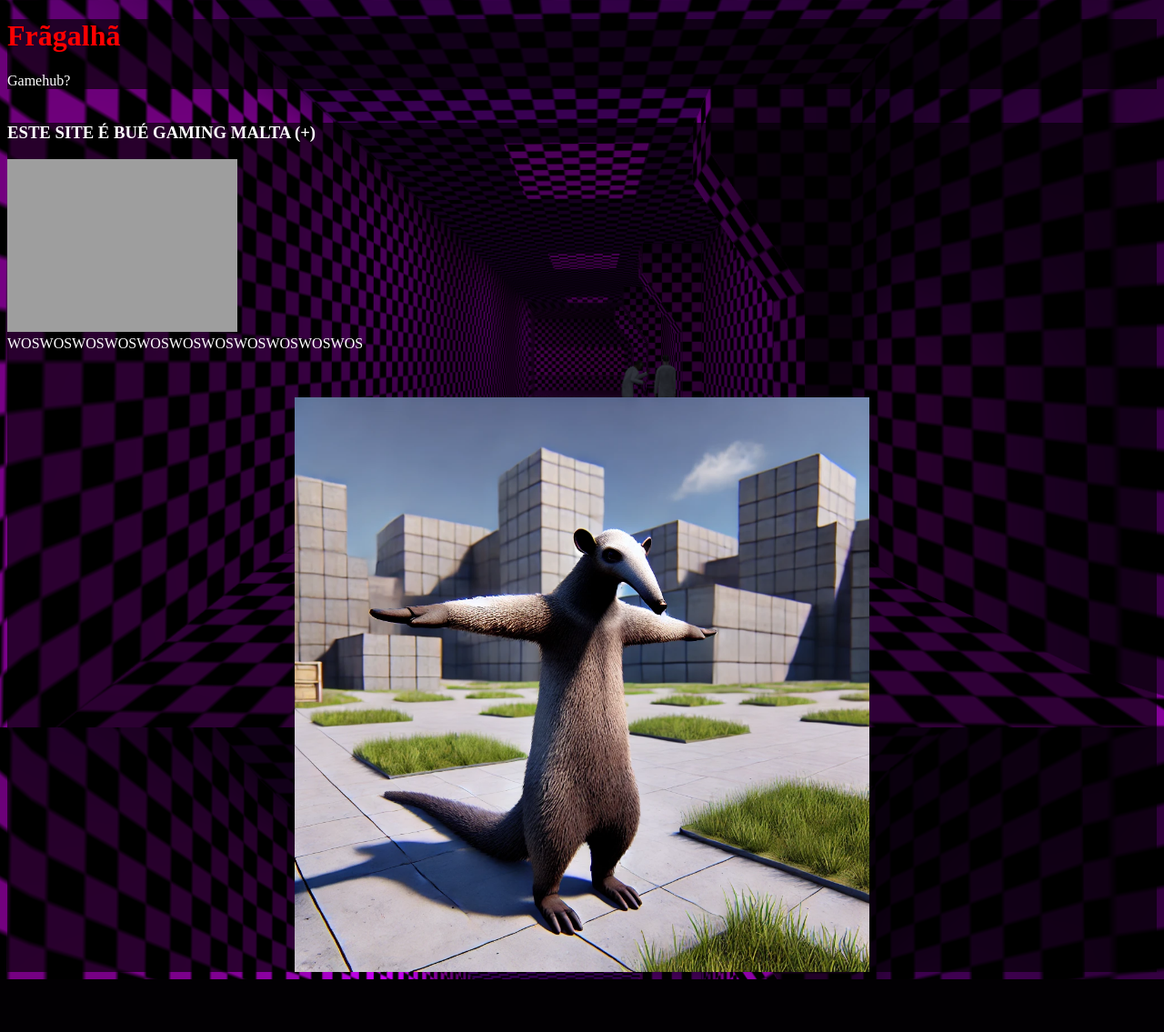
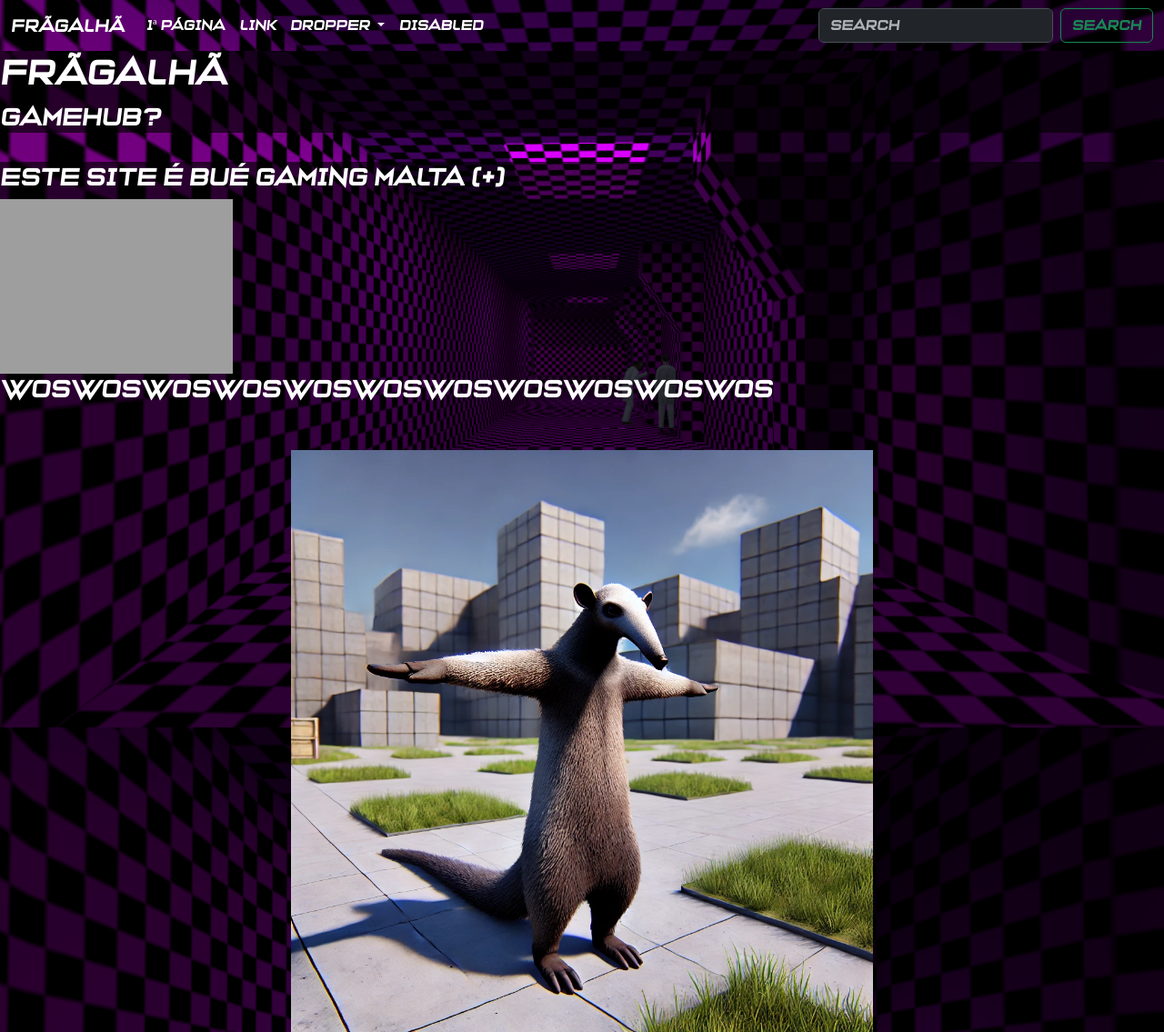
Before and after one commit to Teypos/finalfragalha, a PHP site: page / in a window 1280 px wide. Shown: the whole page at 91% size. Before the commit the page ends 1077 px from the top, so only its background shows below. Run offline with PHP 8.4, Linux system fonts and the light colour scheme; grey boxes are pictures that could not be loaded.

Commit message:
+fonts e bootstrap

```diff
--- a/projfin/css/style.css
+++ b/projfin/css/style.css
@@ -1,12 +1,58 @@
+@font-face { font-family: Quake III Arena not included; src: url('../font/Quake III Arena not included.ttf'); }
+@font-face { font-family: Venite Adoremus; src: url('../font/VeniteAdoremus-rgRBA.ttf'); }
+@font-face { font-family: Venite Adoremus Straight; src: url('../font/VeniteAdoremusStraight-Yzo6v.ttf'); }
+
+[data-bs-theme=dark] .dropdown-menu {
+    --bs-dropdown-bg: rgb(0,0,0,0.75);
+    --bs-dropdown-link-active-bg: #{$blue-700};
+  }
+
+
+
+#over body{
+	color: #ffffff;
+	font-family: Venite Adoremus;
+}
+
+#over h1{
+	color: #ffffff;
+	font-family: Venite Adoremus;
+}
+
+#over h3{
+	color: #ffffff;
+	font-family: Venite Adoremus;
+}
+
+#over nav{
+    height:100%;
+    width:100%;
+    background-color:rgb(0, 0, 0, 0.65);
+}
+
+.navbar{
+	background-image: url('../images/missing.png');
+	background-attachment: fixed;
+	background-size: cover;
+	color: #ffffff;
+	font-family: Venite Adoremus;
+}
+
+.dropdown-item{
+	background-color: rgb(0,0,0,0.5);
+
+}
+
 body{
 	background-image: url('../images/missing.png');
 	background-attachment: fixed;
 	background-size: cover;
 	color: #ffffff;
+	font-family: Venite Adoremus;
 }
 
 h1{
-	color: red;
+	color: #ffffff;
 }
 
 a{
--- a/projfin/index.php
+++ b/projfin/index.php
@@ -1,24 +1,68 @@
 <!DOCTYPE html>
-<html lang="en">
+<html lang="en" data-bs-theme="dark">
 <head>
     <meta charset="UTF-8">
     <meta name="viewport" content="width=device-width, initial-scale=1.0">
     <link rel="stylesheet" href="css/style.css">
+	<link href="https://cdn.jsdelivr.net/npm/bootstrap@5.3.3/dist/css/bootstrap.min.css" rel="stylesheet" integrity="sha384-QWTKZyjpPEjISv5WaRU9OFeRpok6YctnYmDr5pNlyT2bRjXh0JMhjY6hW+ALEwIH" crossorigin="anonymous">
     <title>Frãgalhã</title>
 </head>
 <body>
 	<script>0</script>
 
-	<div class="fore">
-	<h1>Frãgalhã</h1>
-	<a href="gamehub.php" target="_blank">Gamehub?</a>
+
+
+	<nav class="navbar navbar-expand-lg bg-body-tertiary fore">
+  <div class="container-fluid">
+    <a class="navbar-brand" href="index.php">Frãgalhã</a>
+    <button class="navbar-toggler" type="button" data-bs-toggle="collapse" data-bs-target="#navbarSupportedContent" aria-controls="navbarSupportedContent" aria-expanded="false" aria-label="Toggle navigation">
+      <span class="navbar-toggler-icon"></span>
+    </button>
+    <div class="collapse navbar-collapse" id="navbarSupportedContent">
+      <ul class="navbar-nav me-auto mb-2 mb-lg-0">
+        <li class="nav-item">
+          <a class="nav-link active" aria-current="page" href="#">1ª Página</a>
+        </li>
+        <li class="nav-item">
+          <a class="nav-link" href="#">Link</a>
+        </li>
+        <li class="nav-item dropdown">
+          <a class="nav-link dropdown-toggle" href="#" role="button" data-bs-toggle="dropdown" aria-expanded="false">
+            Dropper
+          </a>
+          <ul class="dropdown-menu">
+            <li><a class="dropdown-item" href="#">Action</a></li>
+            <li><a class="dropdown-item" href="#">Another action</a></li>
+            <li><hr class="dropdown-divider"></li>
+            <li><a class="dropdown-item" href="#">Something else here</a></li>
+          </ul>
+        </li>
+        <li class="nav-item">
+          <a class="nav-link disabled" aria-disabled="true">Disabled</a>
+        </li>
+      </ul>
+      <form class="d-flex" role="search">
+        <input class="form-control me-2" type="search" placeholder="Search" aria-label="Search">
+        <button class="btn btn-outline-success" type="submit">Search</button>
+      </form>
+    </div>
+  </div>
+</nav>
+
+
+	<div class="fore" id="over">
+	<h1 id="over">Frãgalhã</h1>
+	<h3 id="over"><a href="gamehub.php" target="_blank">Gamehub?</a></h3>
 	</div>
 	<br>
-	<div class="fore">
+	<div class="fore" id="over">
 	<h3>ESTE SITE É BUÉ GAMING MALTA (+)</h3> <img src="https://cdn.britannica.com/86/2286-050-C9E3A660/Flag-Malta.jpg" style="height:20%; width:20%;">
 	<br>
-	WOSWOSWOSWOSWOSWOSWOSWOSWOSWOSWOS
+	<h3>WOSWOSWOSWOSWOSWOSWOSWOSWOSWOSWOS</h3>
 	<a href="https://fragalha.atwebpages.com" target="_blank"><img src="images/gamer.png" alt=":) you can't see me"class="center">
 	</div>
+
+
+	<script src="https://cdn.jsdelivr.net/npm/bootstrap@5.3.3/dist/js/bootstrap.bundle.min.js" integrity="sha384-YvpcrYf0tY3lHB60NNkmXc5s9fDVZLESaAA55NDzOxhy9GkcIdslK1eN7N6jIeHz" crossorigin="anonymous"></script>
 </body>
 </html>
```
Also changed, not shown: projfin/gamehub.php (+51 -2 lines), projfin/font/Quake III Arena not included.ttf (added), projfin/font/VeniteAdoremus-rgRBA.ttf (added), projfin/font/VeniteAdoremusStraight-Yzo6v.ttf (added).
